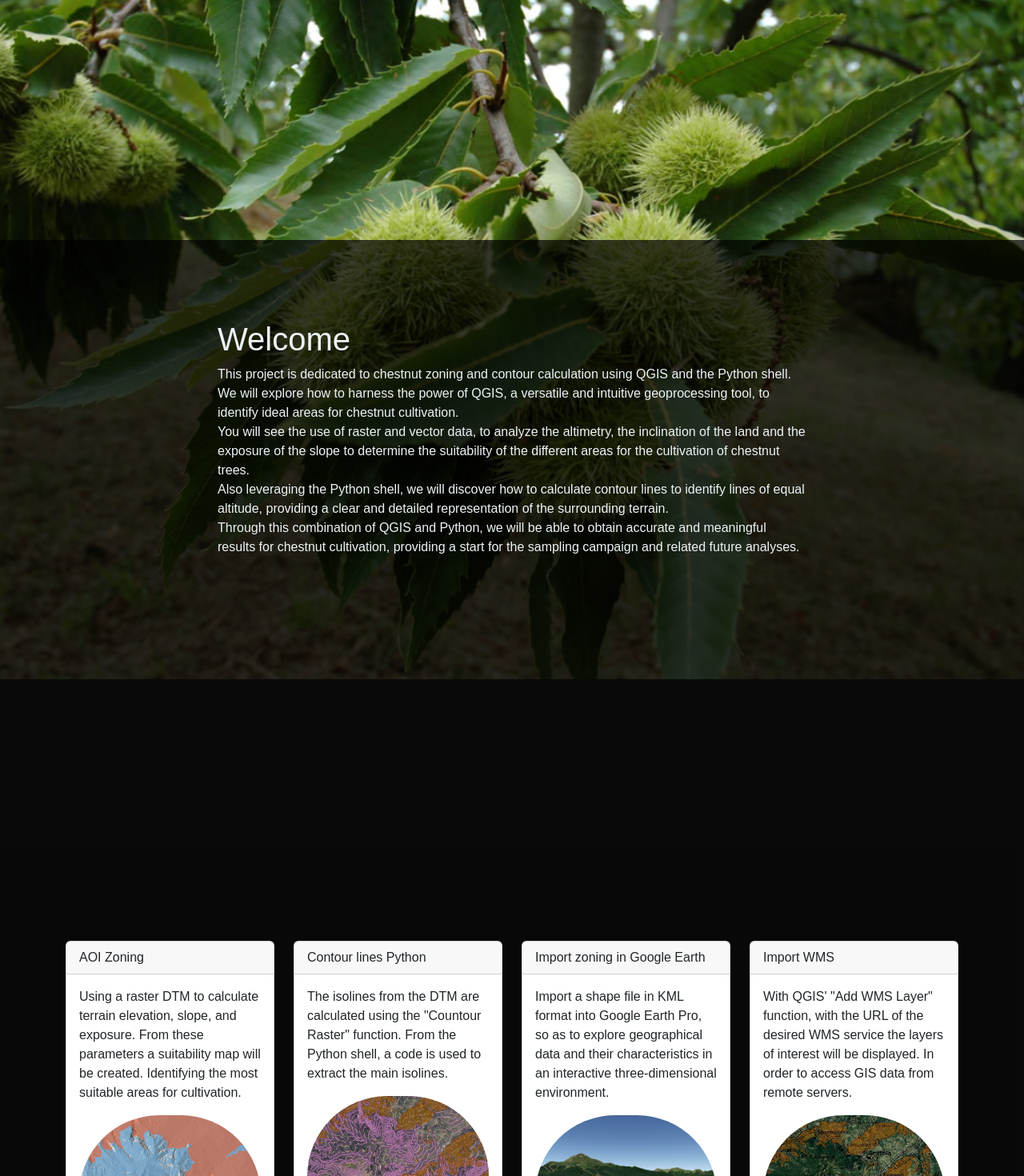
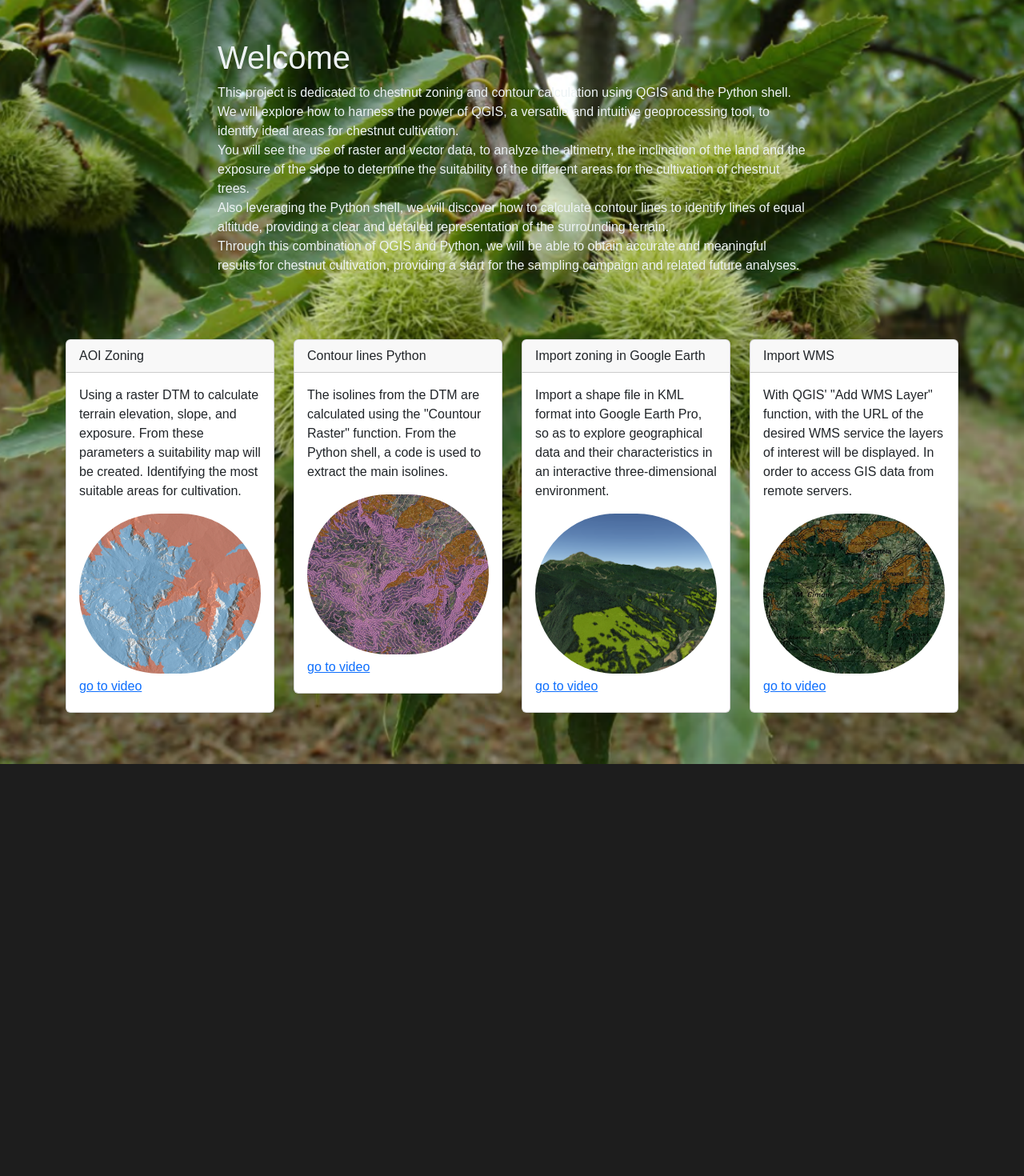
Before and after one commit to JungleKiosk/QGIS_zoning, a Vue app: page / in a window 1280 px wide. Shown: the top 1470 px of the page at 80% size. After the commit the page ends 955 px from the top, so only its background shows below. Built offline with nearby package versions, Linux system fonts and the light colour scheme.

Commit message:
test img background: no-repet  cover center

```diff
--- a/src/assets/scss/app.scss
+++ b/src/assets/scss/app.scss
@@ -8,6 +8,10 @@ body {
     background-color: $bg_body;
     color: $light;
     font-family: 'Nunito', sans-serif;
+    background-image: url('./../img/chestnut_three.png');
+    background-repeat: no-repeat;
+    background-size: cover;
+    background-position: center;
 }
 
 img {
@@ -46,20 +50,6 @@ body::-webkit-scrollbar-track {
     color: $light;
 }
 
-.bg_container {
-    background-color: rgba(0, 0, 0, 0.7);
-    color: white;
-    position: relative;
-    z-index: 1;
-    padding-top: 400px;
-    padding-bottom: 400px;
-    /* Altezza dell'immagine */
+.bg_comp{
+    background-color: $bg_body;
 }
-
-.fixed-image {
-    position: fixed;
-    top: 0;
-    left: 0;
-    width: 100%;
-    z-index: -1;
-}
--- a/src/components/BannerCards.vue
+++ b/src/components/BannerCards.vue
@@ -18,7 +18,6 @@ export default {
 </script>
 
 <template>
-    <section class="bg_container">
     <div class="container my-5">
         <div class="row align-items-stretch">
             <div v-for="link in links" :key="link.title" class="col-12 col-lg-3 col-md-6">
@@ -31,7 +30,7 @@ export default {
                         <img class="rounded-pill card_img_zoom" :src="getImagePath(link.img)" alt="Image"
                             style="height: 200px;" />
                         <div class="link_video py-1">
-                                <a :href="link.video" target="_blank" >
+                            <a :href="link.video" target="_blank">
                                 go to video
                             </a>
                         </div>
@@ -40,8 +39,6 @@ export default {
             </div>
         </div>
     </div>
-
-    </section>
 </template>
 
 
--- a/src/components/Jumbotron.vue
+++ b/src/components/Jumbotron.vue
@@ -13,15 +13,10 @@ export default {
 
 
 <template>
-    <section class="section_jumbo"></section>
-    <section class="jumbo">
 
-        <div class="container jumbotron">
+    <div class="container my-5">
         <div class="row justify-content-center ">
             <div class="col-12 col-lg-8 col-md-8">
-                    <div class="image-container">
-                        <img src="../assets/img/chestnut_three.png" alt="Background Image" class="fixed-image" />
-                    </div>
                 <h1>Welcome</h1>
                 <p>
                     This project is dedicated to chestnut zoning and contour calculation using QGIS and the Python shell.
@@ -40,22 +35,11 @@ export default {
         </div>
 
     </div>
-    </section>
 </template>
 
 
 
 
 <style>
-.section_jumbo{
-    margin-top: 300px;
-}
-.jumbo{
-    background-color: rgba(0, 0, 0, 0.7);
-}
-
-.jumbotron{
-    padding-top: 100px;
-}
 
 </style>
```
Lines whose indentation alone changed are shown as unchanged.
